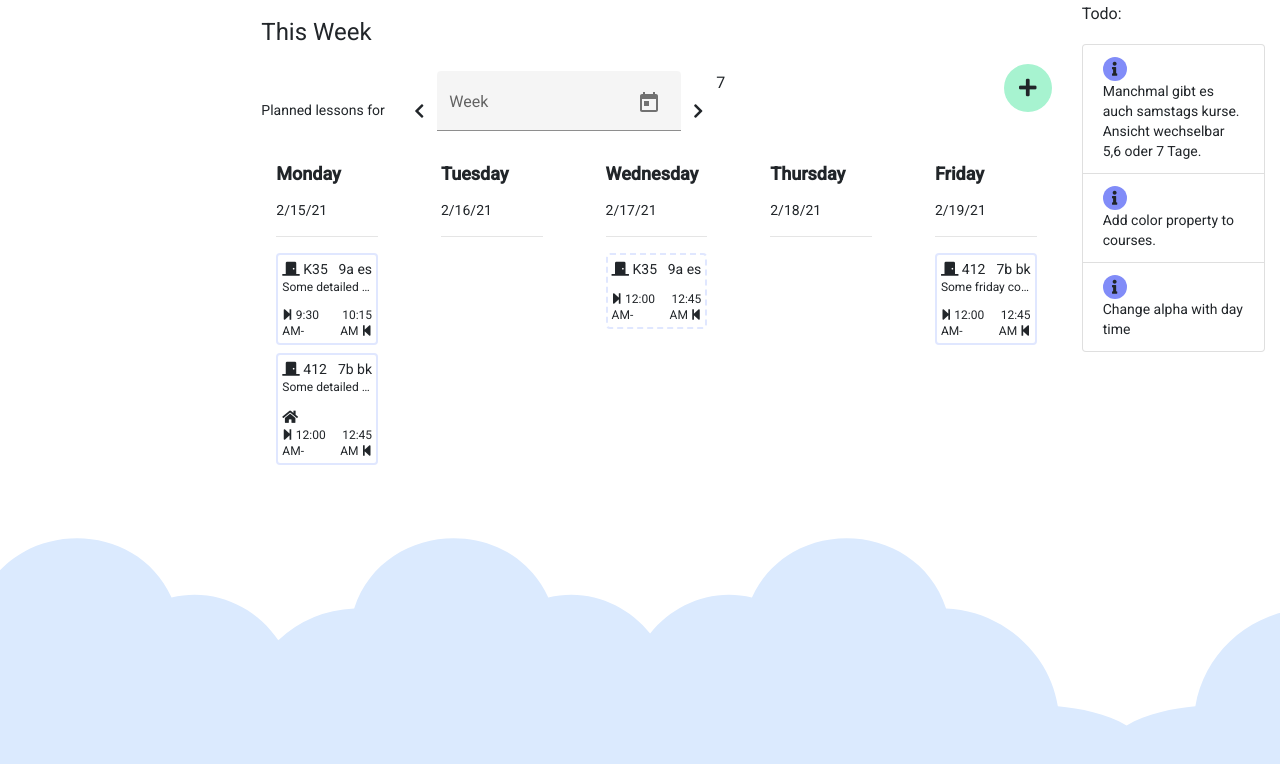
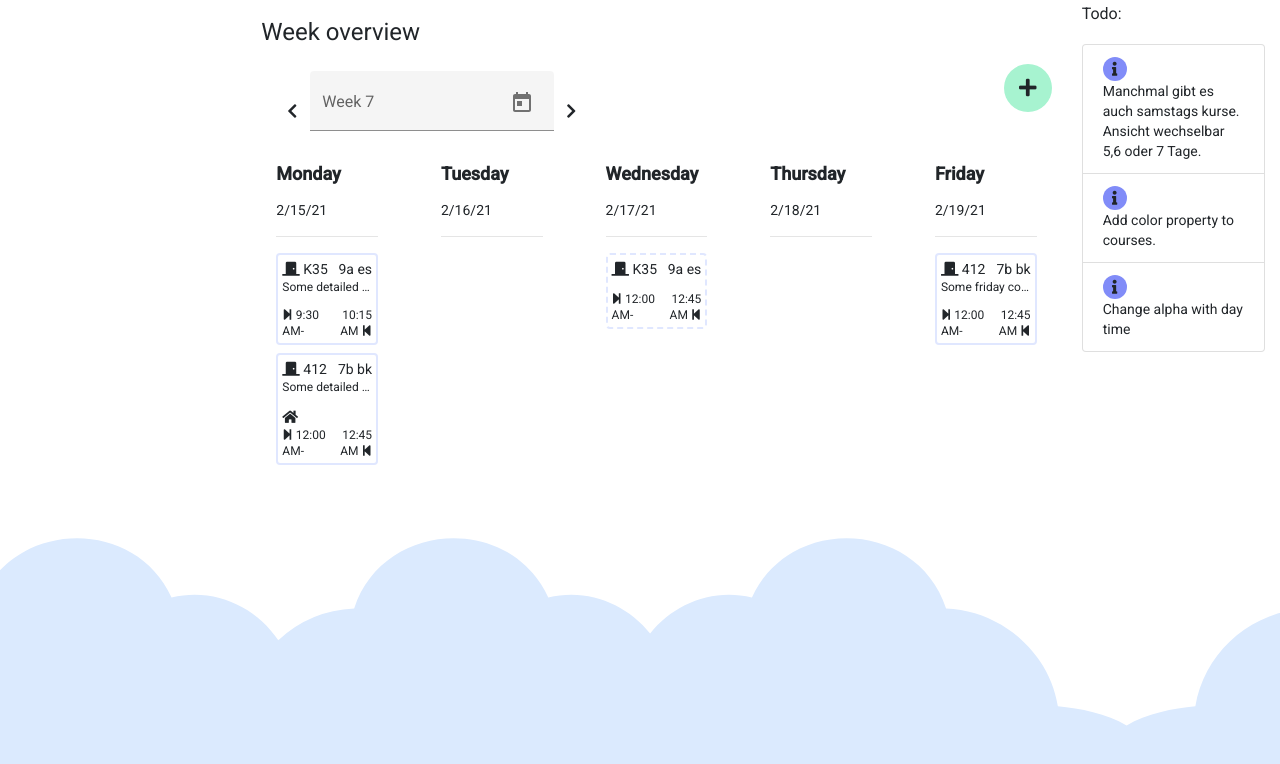
Before and after one commit to lauscht/tars, an Angular app in the folder frontend/case/: page /weekly in a window 1280 px wide. Shown: the top 764 px of the page. Built offline with nearby package versions, Linux system fonts and the light colour scheme; some icons are missing; what luxon-angular, ngx-markdown, ngx-material-luxon would draw is missing.

Commit message:
Proper week datepicker.

```diff
--- a/frontend/case/src/app/weekly/weekly.component.html
+++ b/frontend/case/src/app/weekly/weekly.component.html
@@ -5,20 +5,19 @@
     </div>
     <main class="col-12 col-md-9 col-lg-8 py-md-3 pl-md-5 bd-content" role="main">
       <h1>
-        This Week
+        Week overview
       </h1>
       <div class="flex justify-between">
         <div>
-          Planned lessons for
           <div class="btn btn-group">
-
               <button class="btn btn-default"
               (click)="goToPreviousWeek()" matTooltip="Go to previous week" matTooltipPosition="left">
               <i class="fas fa-chevron-left"></i>
             </button>
             <mat-form-field appearance="fill">
-              <mat-label>Week</mat-label>
-              <input matInput [matDatepicker]="picker" [value]="dayForm.value">
+              <mat-label>Week {{day.weekNumber}}</mat-label>
+              <input matInput [matDatepicker]="picker" placeholder="{{day | date:'shortDate' }}" [(ngModel)]="day"
+                (dateChange)="dayFormChanged()">
               <mat-datepicker-toggle matSuffix [for]="picker"></mat-datepicker-toggle>
               <mat-datepicker #picker></mat-datepicker>
             </mat-form-field>
@@ -26,9 +25,6 @@
             (click)="goToNextWeek()" matTooltip="Go to next week" matTooltipPosition="right">
               <i class="fas fa-chevron-right"></i>
             </button>
-            <div>
-              {{day.weekNumber}}
-            </div>
           </div>
         </div>
         <div>
--- a/frontend/case/src/app/weekly/weekly.component.ts
+++ b/frontend/case/src/app/weekly/weekly.component.ts
@@ -26,15 +26,7 @@ export class WeeklyComponent implements OnInit {
   constructor(
     private lessonService: LessonService,
   ) {
-    const weekly = new WeeklyHelper();
-    const start = weekly.start();
-    this.dayForm = new FormControl(start);
-    this.day = start;
-    this.end = start.plus({days:weekly.days});
-    this.days = [];
-    for(var c = 0; c < weekly.days; c++){
-      this.days.push(start.plus({days: c}));
-    }
+    this.day = DateTime.local();
    }
 
    getLessonsOfTheDay(day){
@@ -44,14 +36,30 @@ export class WeeklyComponent implements OnInit {
    }
 
   ngOnInit(): void {
-
+    this.updateDays();
   }
 
+  updateDays() {
+    const weekly = new WeeklyHelper();
+    const start = weekly.startOfWeek(this.day);
+    this.end = start.plus({days:weekly.days});
+    const days = [];
+    for(var c = 0; c < weekly.days; c++){
+      days.push(start.plus({days: c}));
+    }
+    this.days = days;
+  }
+
+  dayFormChanged() {
+    this.updateDays();
+  }
   goToPreviousWeek() {
     this.day = this.day.minus({days: 7});
+    this.updateDays();
   }
   goToNextWeek() {
     this.day = this.day.plus({days: 7});
+    this.updateDays();
   }
 
   add() {
```
